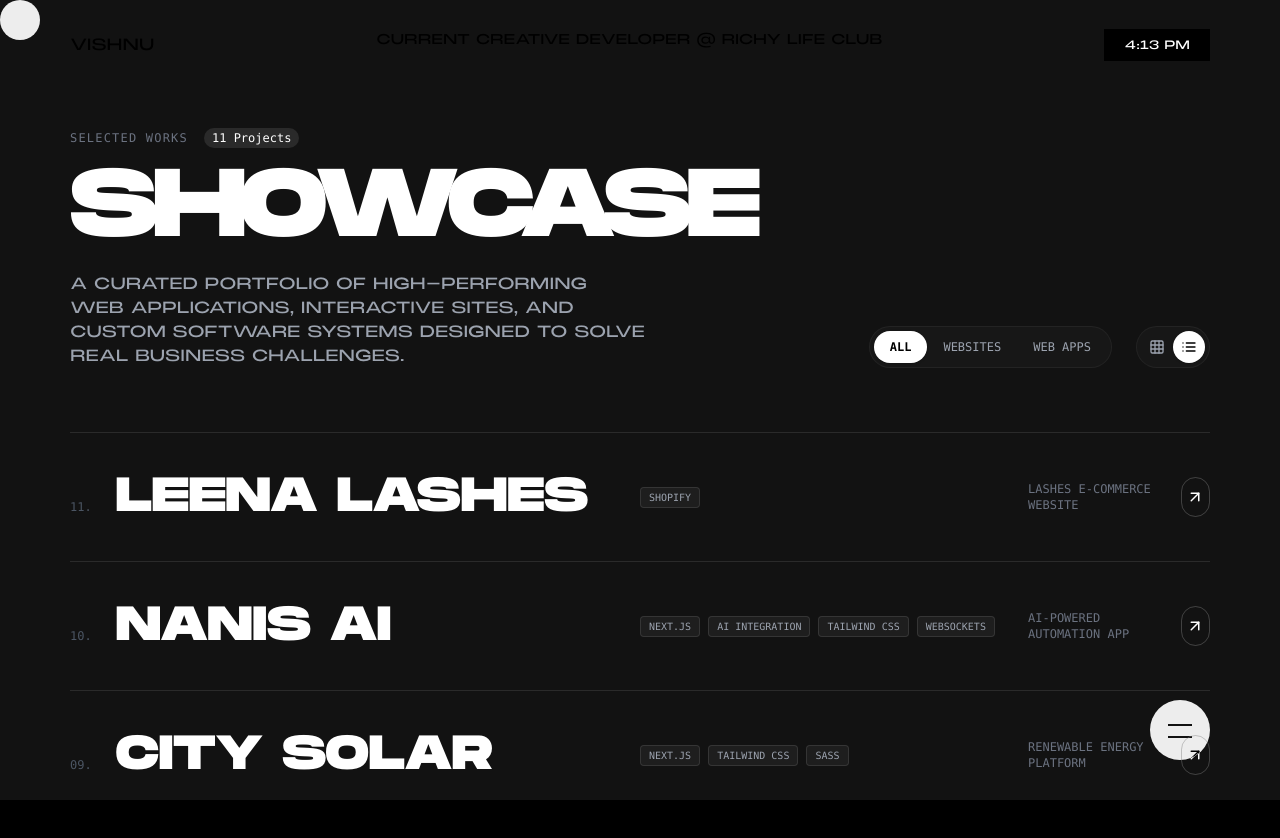
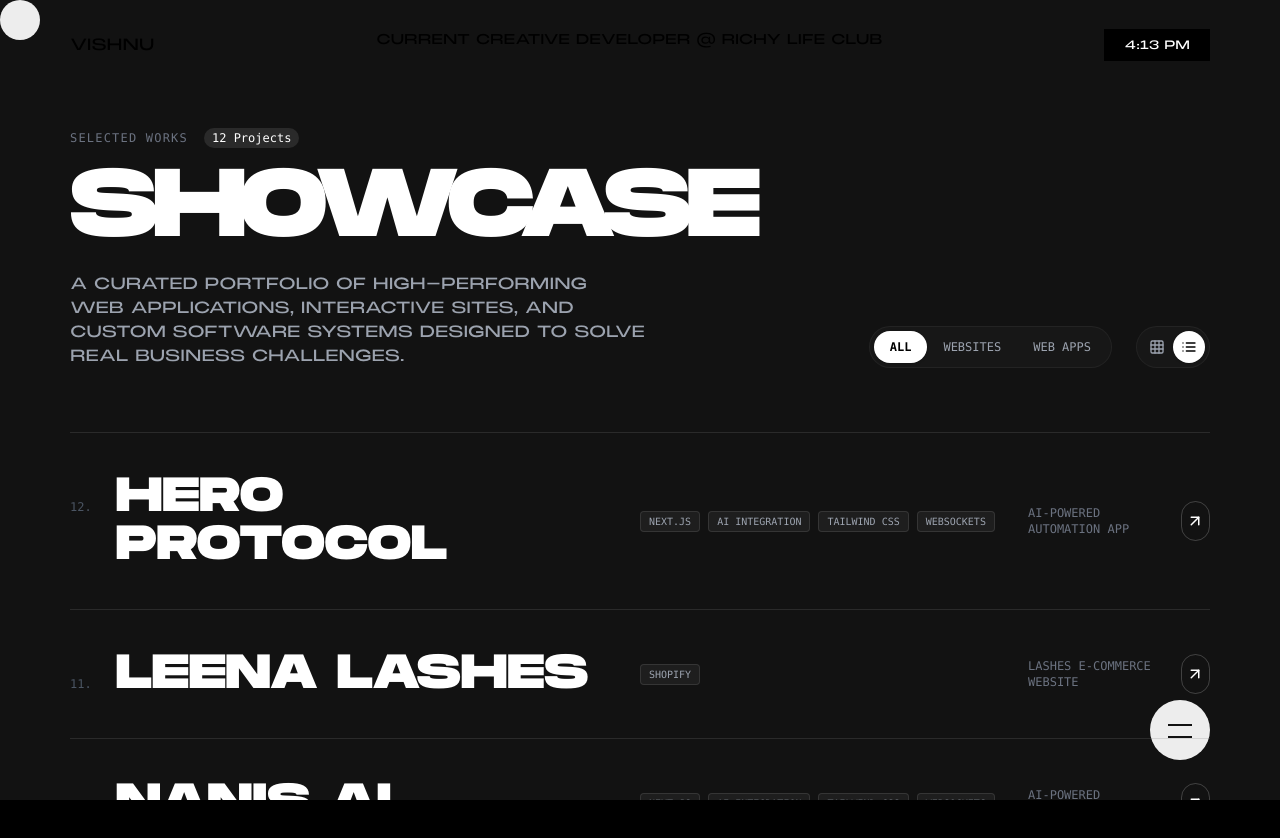
Before and after one commit to sreevishnu01/develop-portfolio, a Next.js app: page /work in a window 1280 px wide. Shown: the top 838 px of the page. Built offline with nearby package versions, Linux system fonts and the light colour scheme.

Commit message:
feat: add HERO PROTOCOL project entry to work page portfolio

```diff
--- a/src/app/work/page.jsx
+++ b/src/app/work/page.jsx
@@ -93,6 +93,14 @@ const works = [
     link: "https://leenalashes.com/",
     category: "website",
     tags: ["shopify"],
+  },
+  {
+    img: "/work/hero.png",
+    title: "HERO PROTOCOL",
+    subtitle: "AI-Powered Automation App",
+    link: "https://www.hero-tech.xyz/",
+    category: "webapp",
+    tags: ["Next.js", "AI Integration", "Tailwind CSS", "WebSockets"],
   },
 ];
 
```
Also changed, not shown: public/work/hero.png (added).
